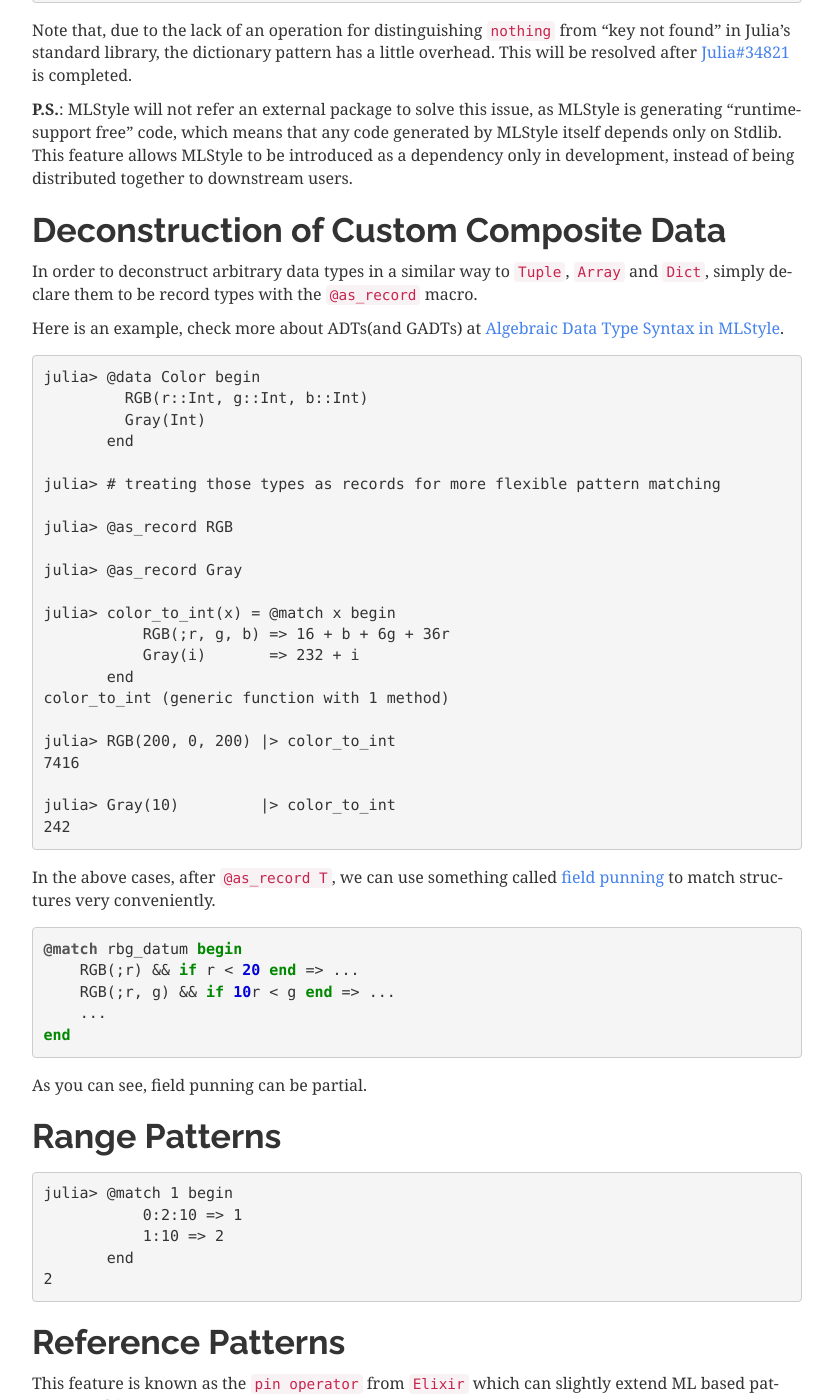
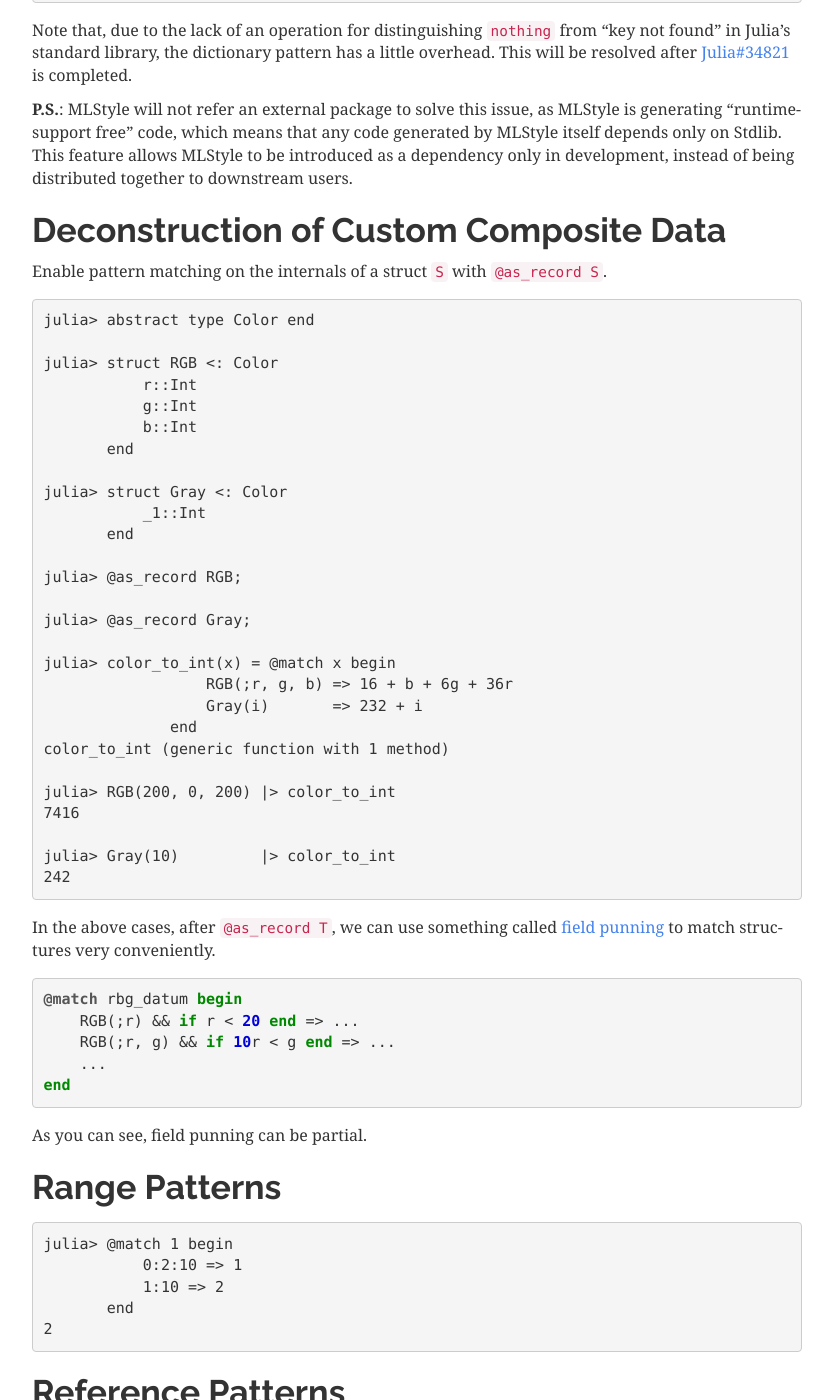
Before and after one commit to thautwarm/MLStyle.jl, a Sphinx documentation site: the page built from docs/syntax/pattern.md, in a window 1280 px wide and 1400 px high, scrolled down 5400 px. Shown: the whole window, without its empty margins (38-871 px from the left). Built offline with Sphinx 7.4.7, drawn with Linux system fonts in a browser that asks for light colours.

Commit message:
Remove reference to ADTs

````diff
--- a/docs/syntax/pattern.md
+++ b/docs/syntax/pattern.md
@@ -273,26 +273,29 @@ Note that, due to the lack of an operation for distinguishing `nothing` from "ke
 Deconstruction of Custom Composite Data
 -------------------------------------------
 
-In order to deconstruct arbitrary data types in a similar way to `Tuple`, `Array` and `Dict`, simply declare them to be record types with the `@as_record` macro.
-
-Here is an example, check more about ADTs(and GADTs) at [Algebraic Data Type Syntax in MLStyle](https://thautwarm.github.io/MLStyle.jl/latest/syntax/adt).
+Enable pattern matching on the internals of a struct `S` with `@as_record S`.
 
 ```julia-console
-julia> @data Color begin
-         RGB(r::Int, g::Int, b::Int)
-         Gray(Int)
+julia> abstract type Color end
+
+julia> struct RGB <: Color
+           r::Int
+           g::Int
+           b::Int
        end
 
-julia> # treating those types as records for more flexible pattern matching
+julia> struct Gray <: Color
+           _1::Int
+       end
 
-julia> @as_record RGB
+julia> @as_record RGB;
 
-julia> @as_record Gray
+julia> @as_record Gray;
 
 julia> color_to_int(x) = @match x begin
-           RGB(;r, g, b) => 16 + b + 6g + 36r
-           Gray(i)       => 232 + i
-       end
+                  RGB(;r, g, b) => 16 + b + 6g + 36r
+                  Gray(i)       => 232 + i
+              end
 color_to_int (generic function with 1 method)
 
 julia> RGB(200, 0, 200) |> color_to_int
````
